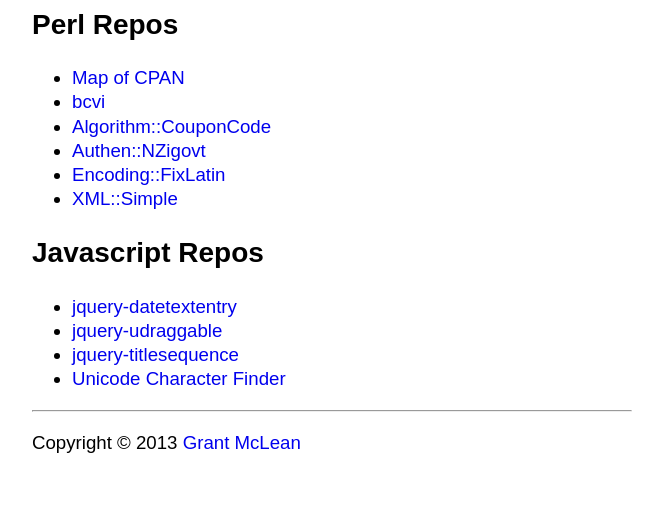
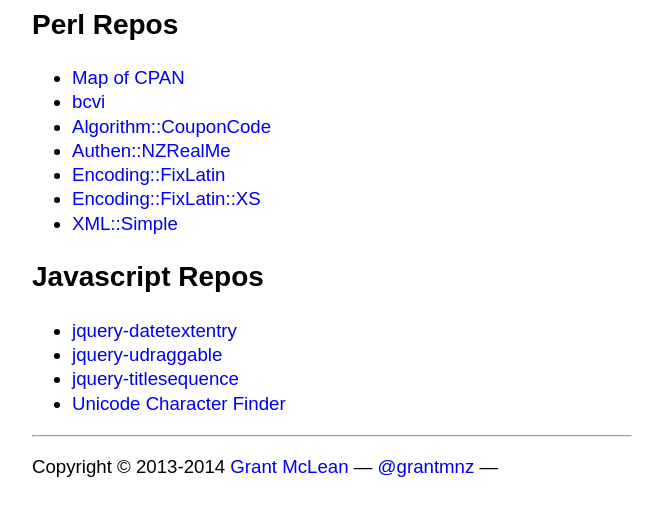
Before and after one commit to grantm/grantm.github.io, a plain HTML site: page index.html in a window 1280 px wide. Shown: the part 117-632 px from the top of the page, without its empty margins (308-971 px from the left). Drawn offline with Linux system fonts and the light colour scheme.

Commit message:
update links

```diff
--- a/index.html
+++ b/index.html
@@ -17,8 +17,9 @@
       <li><a href="https://github.com/grantm/cpan-map">Map of CPAN</a></li>
       <li><a href="https://github.com/grantm/bcvi">bcvi</a></li>
       <li><a href="https://github.com/grantm/Algorithm-CouponCode">Algorithm::CouponCode</a></li>
-      <li><a href="https://github.com/grantm/Authen-NZigovt">Authen::NZigovt</a></li>
+      <li><a href="https://github.com/catalyst/Authen-NZRealMe">Authen::NZRealMe</a></li>
       <li><a href="https://github.com/grantm/encoding-fixlatin">Encoding::FixLatin</a></li>
+      <li><a href="https://github.com/grantm/encoding-fixlatin-xs">Encoding::FixLatin::XS</a></li>
       <li><a href="https://github.com/grantm/xml-simple">XML::Simple</a></li>
     </ul>
 
@@ -32,7 +33,10 @@
     </ul>
 
     <hr>
-    <p>Copyright &copy; 2013 <a href="http://about.me/grantm">Grant McLean</a></p>
+    <p>Copyright &copy; 2013-2014
+      <a href="http://about.me/grantm">Grant McLean</a> &mdash;
+      <a href="https://twitter.com/grantmnz">@grantmnz</a> &mdash;
+    </p>
   </div>
 
 </body>
```
